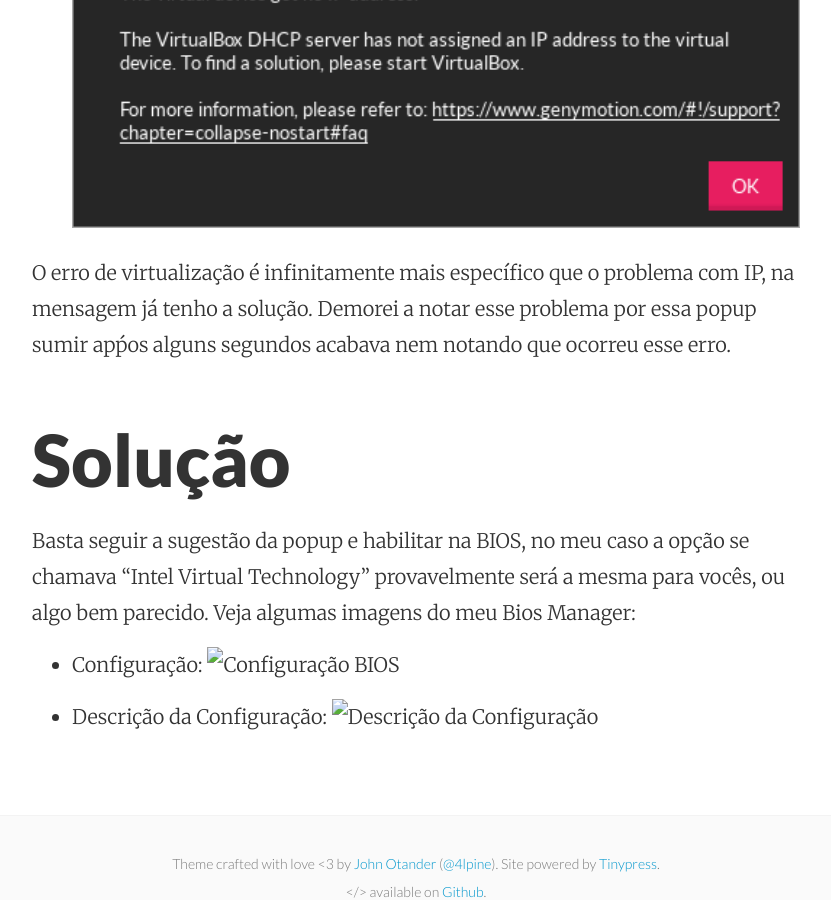
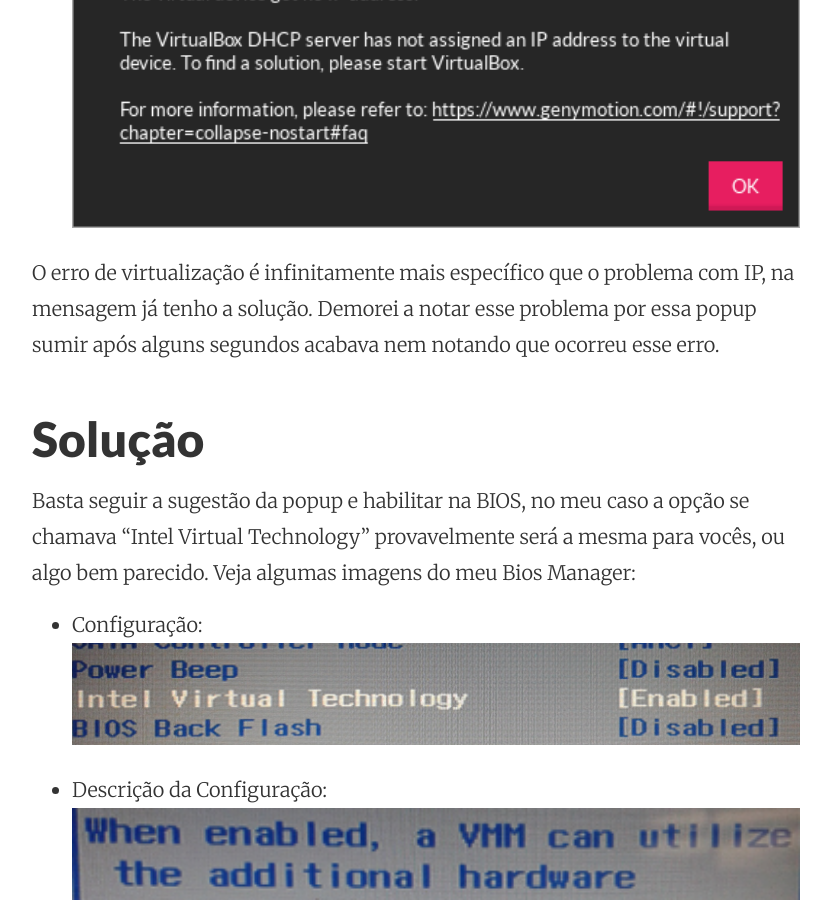
Before and after one commit to robertocojr/rcandido.github.io, a Jekyll site: the page built from _posts/2016-04-09-genymotion.markdown, in a window 1280 px wide and 900 px high, scrolled down 1515 px. Shown: the whole window, without its empty margins (224-1055 px from the left). Built offline with Jekyll 4.4.1, drawn with Linux system fonts in a browser that asks for light colours.

Commit message:
correção imagens post

```diff
--- a/_posts/2016-04-09-genymotion.markdown
+++ b/_posts/2016-04-09-genymotion.markdown
@@ -20,10 +20,10 @@
 ![Erro IP]({{ site.baseurl }}/images/20160408_erro-ip.png)
 {: center }
 
-O erro de virtualização é infinitamente mais específico que o problema com IP, na mensagem já tenho a solução. Demorei a notar esse problema por essa popup sumir apṕos alguns segundos acabava nem notando que ocorreu esse erro.
+O erro de virtualização é infinitamente mais específico que o problema com IP, na mensagem já tenho a solução. Demorei a notar esse problema por essa popup sumir após alguns segundos acabava nem notando que ocorreu esse erro.
 
 
-# Solução
+## Solução
 
 Basta seguir a sugestão da popup e habilitar na BIOS, no meu caso a opção se chamava "Intel Virtual Technology" provavelmente será a mesma para vocês, ou algo bem parecido. Veja algumas imagens do meu Bios Manager:
 
```
Also changed, not shown: images/20160408_configuracao-descricao.png (renamed from images/20140408_configuracao-descricao.png), images/20160408_configuracao.png (renamed from images/20140408_configuracao.png).
